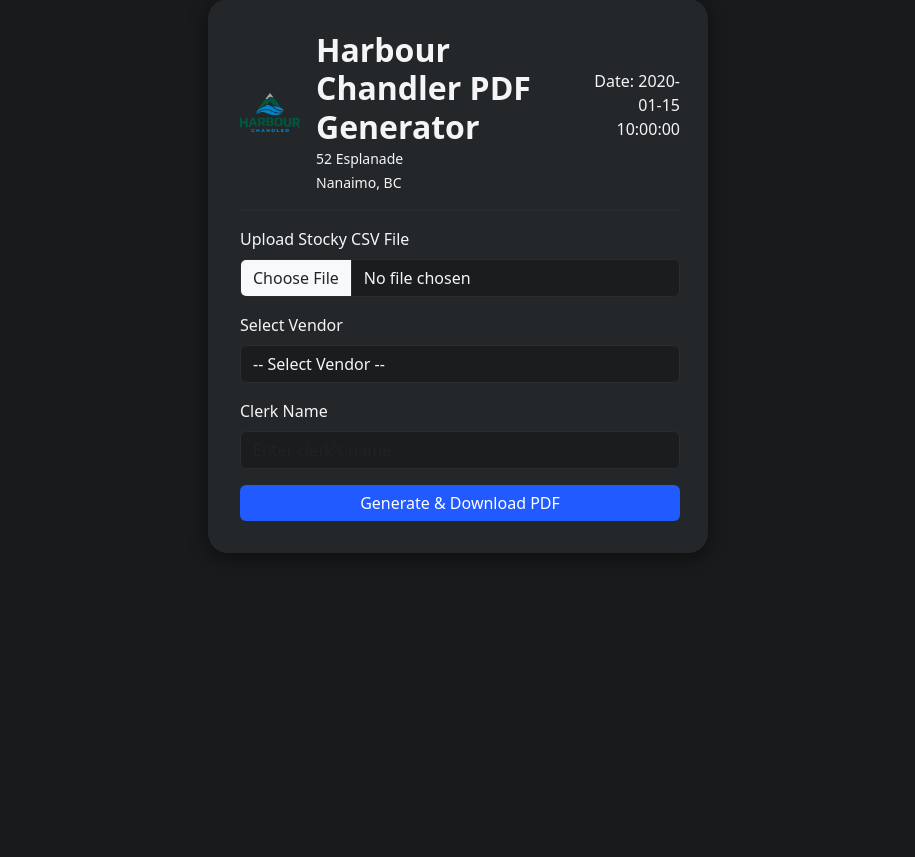
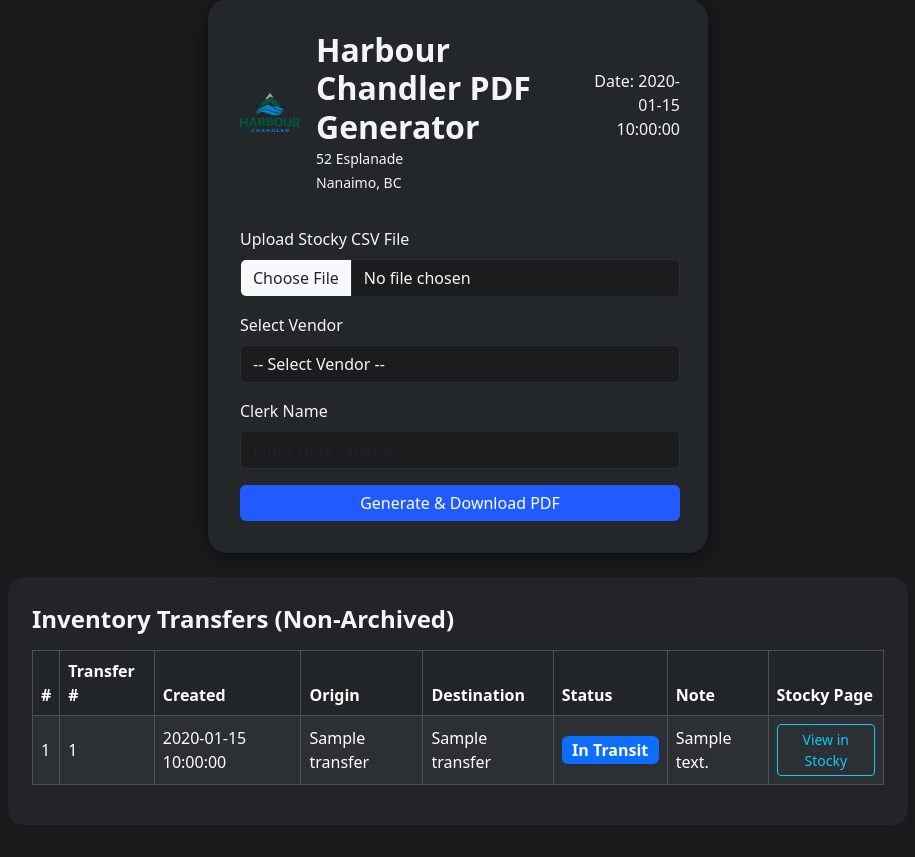
Before and after one commit to ITASFrank/pdf-transfers, a Flask app: template templates/index.html in a window 1280 px wide. Shown: the part 51-908 px from the top of the page, without its empty margins (182-1097 px from the left). Before the commit the page ends 604 px from the top, so only its background shows below. Run offline with Flask 3, Linux system fonts and the light colour scheme; the template is opened without the code that fills it: most values are stand-ins (such as "Sample title", 1, 10 or a date in 2020).

Commit message:
Update index.html

```diff
--- a/templates/index.html
+++ b/templates/index.html
@@ -2,7 +2,7 @@
 <html lang="en">
 <head>
     <meta charset="UTF-8">
-    <title>Harbour Chandler Transfer PDF Generator</title>
+    <title>Harbour Chandler PDF Generator</title>
     <meta name="viewport" content="width=device-width, initial-scale=1">
     <link rel="stylesheet" href="https://cdn.jsdelivr.net/npm/bootstrap@5.3.3/dist/css/bootstrap.min.css">
     <style>
@@ -13,6 +13,13 @@
         label, .form-label { color: #f5f5f7; }
         .form-control, .form-select { background: #1a1c1e; border: 1px solid #2a2c2f; color: #f5f5f7; }
         .form-control:focus, .form-select:focus { border-color: #215aff; box-shadow: 0 0 0 0.2rem #215aff40;}
+        .active-list { background: #222427; border-radius: 16px; padding: 28px 24px 24px 24px; max-width: 900px; margin: 0 auto 32px;}
+        table { color: #f5f5f7; }
+        .badge { font-size: 1em; }
+        @media (max-width: 700px) {
+            .transfer-card, .active-list { max-width: 98vw; padding: 12px; }
+            table { font-size: .95em;}
+        }
     </style>
 </head>
 <body>
@@ -49,5 +56,55 @@
         <button class="btn btn-primary w-100" type="submit">Generate & Download PDF</button>
     </form>
 </div>
+
+<div class="active-list">
+    <h4 class="mb-3" style="font-weight: 700;">Inventory Transfers (Non-Archived)</h4>
+    {% if transfers and transfers|length > 0 %}
+        <div class="table-responsive">
+            <table class="table table-dark table-striped table-bordered align-middle">
+                <thead>
+                    <tr>
+                        <th>#</th>
+                        <th>Transfer #</th>
+                        <th>Created</th>
+                        <th>Origin</th>
+                        <th>Destination</th>
+                        <th>Status</th>
+                        <th>Note</th>
+                        <th>Stocky Page</th>
+                    </tr>
+                </thead>
+                <tbody>
+                    {% for t in transfers %}
+                    <tr>
+                        <td>{{ loop.index }}</td>
+                        <td>{{ t.sequential_id }}</td>
+                        <td>{{ t.created_at }}</td>
+                        <td>{{ t.origin_name }}</td>
+                        <td>{{ t.destination_name }}</td>
+                        <td>
+                            {% if t.status == "Draft" %}
+                                <span class="badge bg-warning text-dark">Draft</span>
+                            {% elif t.status == "In Transit" %}
+                                <span class="badge bg-primary">In Transit</span>
+                            {% else %}
+                                <span class="badge bg-secondary">{{ t.status }}</span>
+                            {% endif %}
+                        </td>
+                        <td>{{ t.note or '' }}</td>
+                        <td>
+                            <a class="btn btn-sm btn-outline-info"
+                               href="https://stocky.shopifyapps.com/stock_transfers/{{ t.id }}"
+                               target="_blank" rel="noopener">View in Stocky</a>
+                        </td>
+                    </tr>
+                    {% endfor %}
+                </tbody>
+            </table>
+        </div>
+    {% else %}
+        <div class="text-secondary">No active transfers available.</div>
+    {% endif %}
+</div>
 </body>
 </html>
```
